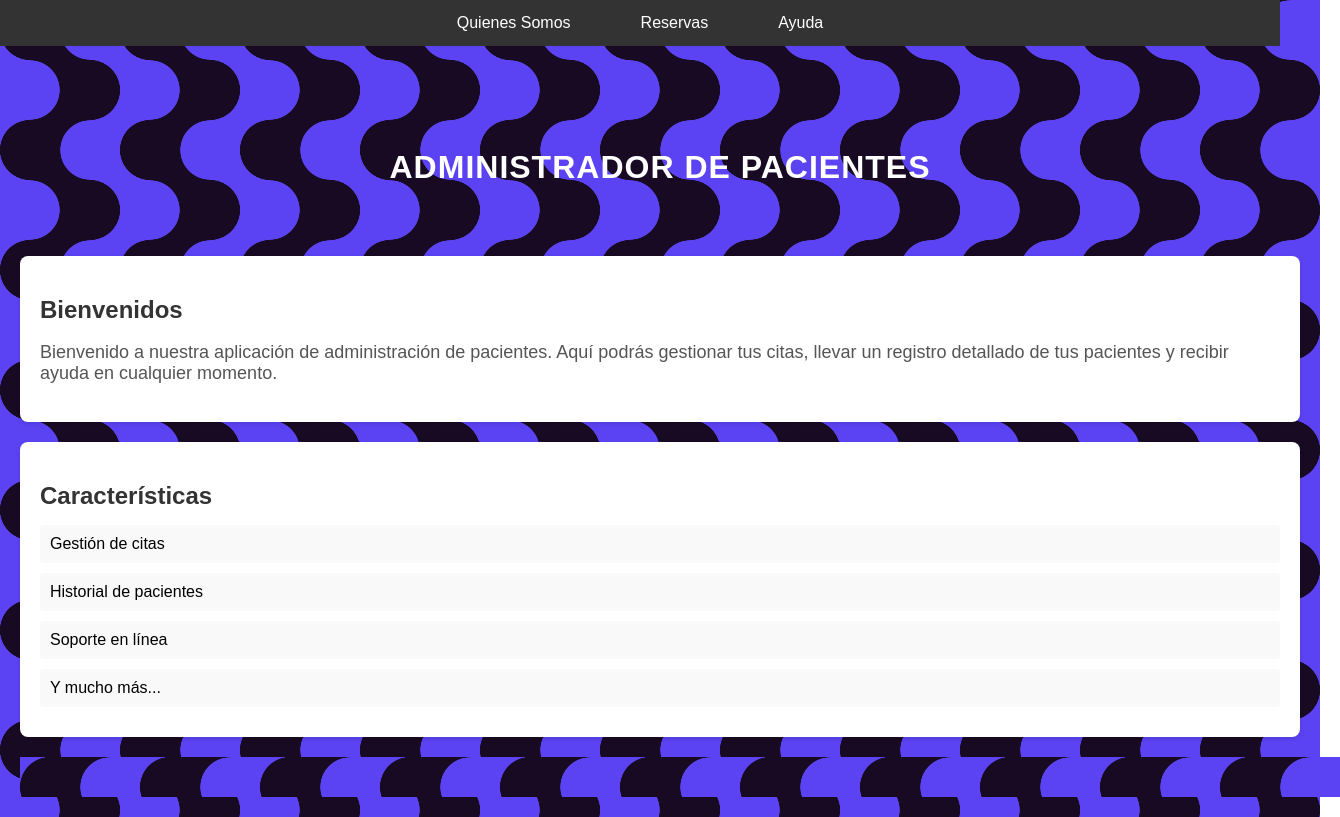
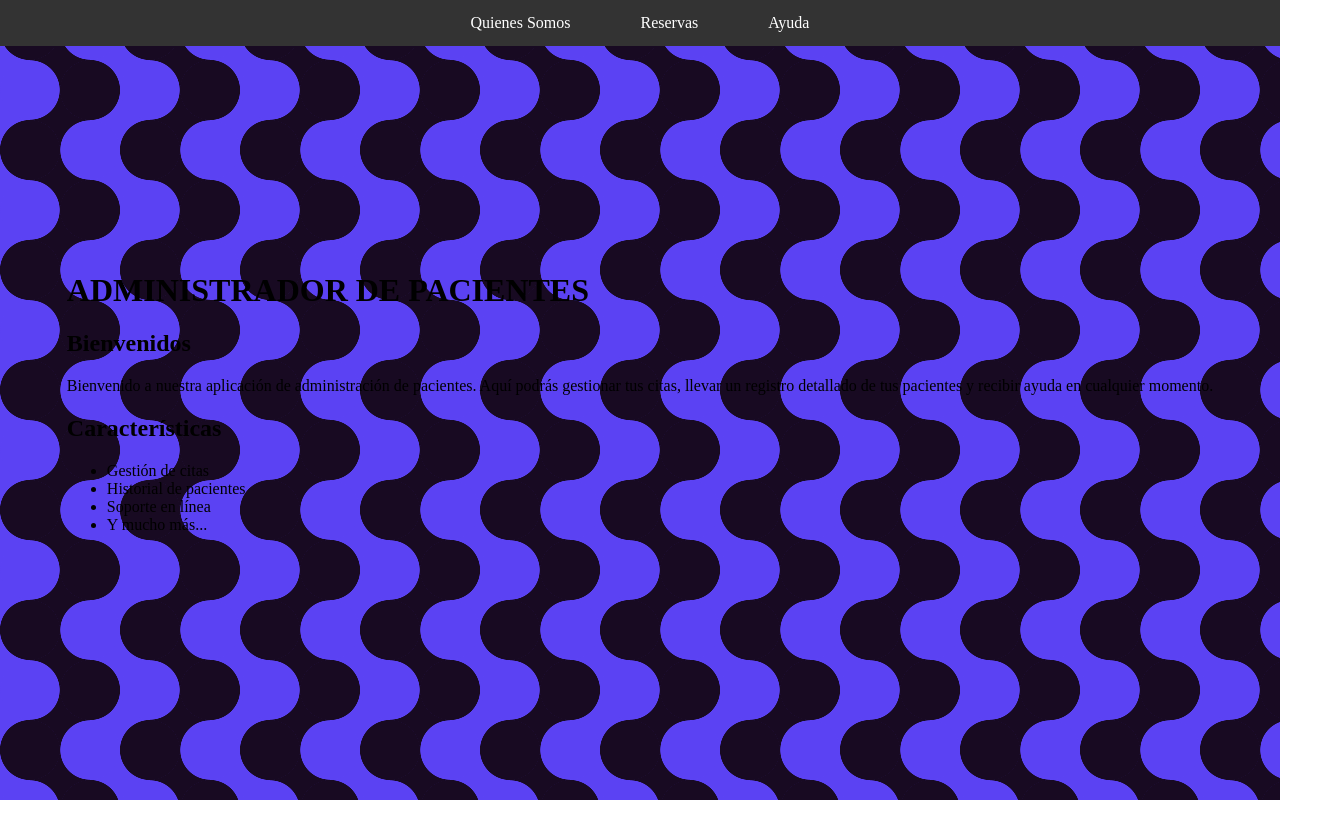
Before and after one commit to LaraFarina/gestordecitas-rb-f, a Next.js app: page / in a window 1280 px wide. Shown: the whole page, 1340 px wide, since content can reach past the window. Built offline with nearby package versions, Linux system fonts and the light colour scheme.

Commit message:
Hacer todo el css

```diff
--- a/src/app/contacto/page.js
+++ b/src/app/contacto/page.js
@@ -24,7 +24,6 @@ export default function Contacto() {
   };
 
   return (
-    <Layout>
     <div className="container">
       <h1>Necesito ayuda</h1>
       <form onSubmit={handleSubmit}>
@@ -54,6 +53,6 @@ export default function Contacto() {
         <button type="submit">Enviar</button>
       </form>
     </div>
-    </Layout>
+
   );
 }
--- a/src/app/contacto/style.css
+++ /dev/null
@@ -1,70 +0,0 @@
-/* Estilos generales del contenedor del formulario */
-.container {
-    display: flex;
-    justify-content: center;
-    align-items: center;
-    flex-direction: column;
-    min-height: 100vh;
-    background-color: #f0f4f8;
-    padding: 20px;
-}
-
-/* Estilos del formulario */
-.container form {
-    background-color: #ffffff;
-    border-radius: 8px;
-    box-shadow: 0 4px 8px rgba(0, 0, 0, 0.1);
-    padding: 20px;
-    max-width: 600px;
-    width: 100%;
-    margin: 20px;
-    display: flex;
-    flex-direction: column;
-    align-items: stretch; /* Alinea los campos del formulario a lo largo del ancho del formulario */
-}
-
-/* Estilo del título */
-.container h1 {
-    font-size: 2rem;
-    margin-bottom: 20px;
-    color: #fafafa;
-    text-align: center;
-}
-
-/* Estilo de los campos del formulario */
-.container input,
-.container textarea {
-    width: 100%;
-    padding: 10px;
-    margin-bottom: 15px;
-    border: 1px solid #ddd;
-    border-radius: 5px;
-    box-sizing: border-box;
-}
-
-.container textarea {
-    resize: vertical; /* Permite cambiar el tamaño verticalmente */
-}
-
-/* Estilo del botón de enviar */
-.container button {
-    background-color: #4a90e2;
-    color: white;
-    border: none;
-    border-radius: 5px;
-    padding: 10px 20px;
-    cursor: pointer;
-    font-size: 1rem;
-    transition: background-color 0.3s, transform 0.2s;
-    margin-top: 10px; /* Añadido margen superior para separar del resto de los campos */
-    align-self: center; /* Centra el botón dentro del formulario */
-}
-
-.container button:hover {
-    background-color: #357abd;
-    transform: scale(1.05);
-}
-
-.container button:focus {
-    outline: none;
-}
--- a/src/app/globals.css
+++ /dev/null
@@ -1,107 +0,0 @@
-:root {
-  --max-width: 1100px;
-  --border-radius: 12px;
-  --font-mono: ui-monospace, Menlo, Monaco, "Cascadia Mono", "Segoe UI Mono",
-    "Roboto Mono", "Oxygen Mono", "Ubuntu Monospace", "Source Code Pro",
-    "Fira Mono", "Droid Sans Mono", "Courier New", monospace;
-
-  --foreground-rgb: 0, 0, 0;
-  --background-start-rgb: 214, 219, 220;
-  --background-end-rgb: 255, 255, 255;
-
-  --primary-glow: conic-gradient(
-    from 180deg at 50% 50%,
-    #16abff33 0deg,
-    #0885ff33 55deg,
-    #54d6ff33 120deg,
-    #0071ff33 160deg,
-    transparent 360deg
-  );
-  --secondary-glow: radial-gradient(
-    rgba(255, 255, 255, 1),
-    rgba(255, 255, 255, 0)
-  );
-
-  --tile-start-rgb: 239, 245, 249;
-  --tile-end-rgb: 228, 232, 233;
-  --tile-border: conic-gradient(
-    #00000080,
-    #00000040,
-    #00000030,
-    #00000020,
-    #00000010,
-    #00000010,
-    #00000080
-  );
-
-  --callout-rgb: 238, 240, 241;
-  --callout-border-rgb: 172, 175, 176;
-  --card-rgb: 180, 185, 188;
-  --card-border-rgb: 131, 134, 135;
-}
-
-@media (prefers-color-scheme: dark) {
-  :root {
-    --foreground-rgb: 255, 255, 255;
-    --background-start-rgb: 0, 0, 0;
-    --background-end-rgb: 0, 0, 0;
-
-    --primary-glow: radial-gradient(rgba(1, 65, 255, 0.4), rgba(1, 65, 255, 0));
-    --secondary-glow: linear-gradient(
-      to bottom right,
-      rgba(1, 65, 255, 0),
-      rgba(1, 65, 255, 0),
-      rgba(1, 65, 255, 0.3)
-    );
-
-    --tile-start-rgb: 2, 13, 46;
-    --tile-end-rgb: 2, 5, 19;
-    --tile-border: conic-gradient(
-      #ffffff80,
-      #ffffff40,
-      #ffffff30,
-      #ffffff20,
-      #ffffff10,
-      #ffffff10,
-      #ffffff80
-    );
-
-    --callout-rgb: 20, 20, 20;
-    --callout-border-rgb: 108, 108, 108;
-    --card-rgb: 100, 100, 100;
-    --card-border-rgb: 200, 200, 200;
-  }
-}
-
-* {
-  box-sizing: border-box;
-  padding: 0;
-  margin: 0;
-}
-
-html,
-body {
-  max-width: 100vw;
-  overflow-x: hidden;
-}
-
-body {
-  color: rgb(var(--foreground-rgb));
-  background: linear-gradient(
-      to bottom,
-      transparent,
-      rgb(var(--background-end-rgb))
-    )
-    rgb(var(--background-start-rgb));
-}
-
-a {
-  color: inherit;
-  text-decoration: none;
-}
-
-@media (prefers-color-scheme: dark) {
-  html {
-    color-scheme: dark;
-  }
-}
--- a/src/app/quienes-somos/style.css
+++ /dev/null
@@ -1,110 +0,0 @@
-/* Estilos para el contenedor */
-.container {
-    width: 100%;
-    height: 100%; /* Usa 100vh para asegurar que el contenedor ocupa toda la altura de la ventana */
-    margin: 0; /* Elimina el margen por defecto para asegurar que ocupa toda la página */
-    display: flex;
-    flex-direction: column;
-    align-items: center;
-    justify-content: center;
-    --s: 60px;
-    --c1: #180a22;
-    --c2: #5b42f3;
-    --_g: radial-gradient(
-      25% 25% at 25% 25%,
-      var(--c1) 99%,
-      rgba(0, 0, 0, 0) 101%
-    );
-    background: var(--_g) var(--s) var(--s) / calc(2 * var(--s))
-        calc(2 * var(--s)),
-      var(--_g) 0 0 / calc(2 * var(--s)) calc(2 * var(--s)),
-      radial-gradient(50% 50%, var(--c2) 98%, rgba(0, 0, 0, 0)) 0 0 / var(--s)
-        var(--s),
-      repeating-conic-gradient(var(--c2) 0 50%, var(--c1) 0 100%)
-        calc(0.5 * var(--s)) 0 / calc(2 * var(--s)) var(--s);
-}
-
-/* Estilos para el formulario */
-.container form {
-    background-color: #ffffff;
-    border-radius: 8px;
-    box-shadow: 0 4px 8px rgba(0, 0, 0, 0.1);
-    padding: 20px;
-    max-width: 600px;
-    width: 100%;
-    margin: 20px;
-    display: flex;
-    flex-direction: column;
-    align-items: stretch;
-}
-
-/* Estilo del título */
-.container h1 {
-    font-size: 2rem;
-    margin-bottom: 20px;
-    color: #333;
-    text-align: center;
-}
-
-/* Estilo de los campos del formulario */
-.container input,
-.container textarea {
-    width: 100%;
-    padding: 10px;
-    margin-bottom: 15px;
-    border: 1px solid #ddd;
-    border-radius: 5px;
-    box-sizing: border-box;
-}
-
-.container textarea {
-    resize: vertical; /* Permite cambiar el tamaño verticalmente */
-}
-
-/* Estilo del botón de enviar */
-.container button {
-    background-color: #4a90e2;
-    color: white;
-    border: none;
-    border-radius: 5px;
-    padding: 10px 20px;
-    cursor: pointer;
-    font-size: 1rem;
-    transition: background-color 0.3s, transform 0.2s;
-    margin-top: 10px; /* Añadido margen superior para separar del resto de los campos */
-    align-self: center; /* Centra el botón dentro del formulario */
-}
-
-.container button:hover {
-    background-color: #357abd;
-    transform: scale(1.05);
-}
-
-.container button:focus {
-    outline: none;
-}
-
-/* Estilo para el contenido de texto */
-.container h2,
-.container p {
-    background-color: #ffffff; /* Fondo blanco para el texto */
-    border-radius: 8px; /* Bordes redondeados */
-    box-shadow: 0 4px 8px rgba(0, 0, 0, 0.1); /* Sombra suave */
-    padding: 20px; /* Espacio alrededor del texto */
-    margin: 20px; /* Margen alrededor del bloque */
-    max-width: 600px; /* Ancho máximo del bloque */
-    width: 100%; /* Ancho completo del contenedor padre */
-    color: #333; /* Color del texto */
-    text-align: center; /* Centra el texto dentro del bloque */
-}
-
-/* Si deseas aplicar el estilo a todos los textos dentro del contenedor */
-.container h2 {
-    font-size: 2rem;
-    margin-bottom: 20px;
-}
-
-.container p {
-    color: #555;
-    margin: 5px 0;
-}
--- a/src/app/reservas/page.js
+++ b/src/app/reservas/page.js
@@ -25,13 +25,13 @@ export default function Reservas() {
   };
 
   return (
-    <Layout>
+
     <div className="container">
       <div className="contenido">
         <Formulario agregarCita={agregarCita} />
         <Listado citas={citas} eliminarCita={eliminarCita} />
       </div>
     </div>
-    </Layout>
+
   );
 }
--- a/src/app/reservas/style.css
+++ b/src/app/reservas/style.css
@@ -1,152 +1,87 @@
-/* styles.css */
+/* Estilo general para el contenedor principal */
+.container {
+    display: flex;
+    justify-content: center;
+    width:100%;
+    margin: 30px;
+    align-items: center;
+    min-height: 100vh; /* Asegura que el contenedor ocupe al menos el alto de la ventana */
+    padding: 20px;
+  }
 
-/* Estilos para el componente Listado */
-.listado {
-    background-color: #ffffff;
-    border-radius: 8px;
-    box-shadow: 0 4px 8px rgba(0, 0, 0, 0.1);
+  /* Estilo para el contenido dentro del contenedor */
+  .contenido {
+    max-width: 800px;
+    width: 100%;
+    background-color: #ffffff; /* Fondo blanco para el área de contenido */
+    border-radius: 8px; /* Bordes redondeados para un diseño más suave */
+    box-shadow: 0 4px 8px rgba(0, 0, 0, 0.1); /* Sombra sutil para darle profundidad */
     padding: 20px;
-    max-width: 600px;
-    width: 100%;
-    margin: 20px;
+    box-sizing: border-box; /* Incluye padding y border en el cálculo del width */
+  }
+
+  /* Estilo para el formulario */
+  form {
     display: flex;
     flex-direction: column;
-    align-items: stretch; /* Alinea los campos del formulario a lo largo del ancho del formulario */
+    margin-bottom: 20px;
   }
 
-.listado h2 {
-    font-size: 2rem;
-    margin-bottom: 20px;
-    color: #333;
-    text-align: center;
+  /* Estilo para los inputs del formulario */
+  input[type="text"], input[type="date"], input[type="number"], input[type="time"], textarea {
+    padding: 10px;
+    margin-bottom: 10px;
+    border: 1px solid #ddd;
+    border-radius: 4px;
+    font-size: 16px;
   }
 
-.listado ul {
+  /* Estilo para el botón de enviar del formulario */
+  button {
+    padding: 10px 20px;
+    background-color: #007bff; /* Color de fondo azul */
+    color: #ffffff; /* Texto blanco */
+    border: none;
+    border-radius: 4px;
+    cursor: pointer;
+    font-size: 16px;
+    transition: background-color 0.3s ease;
+  }
+
+  button:hover {
+    background-color: #0056b3; /* Color de fondo azul oscuro en hover */
+  }
+
+  /* Estilo para la lista de citas */
+  .listado {
     list-style: none;
     padding: 0;
     margin: 0;
   }
 
+  /* Estilo para cada elemento de la lista */
   .listado li {
     background-color: #f9f9f9;
     border: 1px solid #ddd;
-    border-radius: 8px;
+    border-radius: 4px;
     padding: 15px;
-    margin-bottom: 15px;
+    margin-bottom: 10px;
     display: flex;
-    flex-direction: column; /* Organiza los elementos verticalmente */
-    align-items: flex-start; /* Alinea el contenido al principio del contenedor */
-    transition: background-color 0.3s, transform 0.3s;
+    justify-content: space-between;
+    align-items: center;
   }
 
-.listado li:hover {
-    background-color: #e0e0e0;
-    transform: scale(1.02);
+  /* Estilo para el botón de eliminar en la lista */
+  .listado button.eliminar {
+    background-color: #dc3545; /* Color de fondo rojo */
+    border: none;
+    color: #ffffff; /* Texto blanco */
+    padding: 5px 10px;
+    border-radius: 4px;
+    cursor: pointer;
+    font-size: 14px;
   }
 
-.listado p {
-    margin: 5px 0;
-    color: #555;
+  .listado button.eliminar:hover {
+    background-color: #c82333; /* Color de fondo rojo oscuro en hover */
   }
-
-.listado strong {
-    color: #333;
-}
-
-.listado button {
-    background-color: #ff6b6b;
-    color: white;
-    border: none;
-    border-radius: 5px;
-    padding: 10px 15px;
-    cursor: pointer;
-    font-size: 1rem;
-    align-self: center; /* Alinea el botón al centro del contenedor li */
-    transition: background-color 0.3s, transform 0.2s;
-}
-
-.listado button:hover {
-    background-color: #ff4b4b;
-    transform: scale(1.05);
-}
-
-.listado button:focus {
-    outline: none;
-}
-
-/* Estilos para el componente Formulario */
-.formulario-container {
-    display: flex;
-    justify-content: center;
-    align-items: center;
-    flex-direction: column;
-    min-height: 100vh;
-    background-color: #f0f4f8;
-    padding: 20px;
-}
-
-.formulario {
-    background-color: #ffffff;
-    border-radius: 8px;
-    box-shadow: 0 4px 8px rgba(0, 0, 0, 0.1);
-    padding: 20px;
-    max-width: 600px;
-    width: 100%;
-    margin: 20px;
-    display: flex;
-    flex-direction: column;
-    align-items: stretch; /* Alinea los campos del formulario a lo largo del ancho del formulario */
-}
-
-/* Estilo de los campos de formulario */
-.formulario label {
-    display: block;
-    font-weight: bold;
-    margin-bottom: 8px;
-    color: #333;
-}
-
-.formulario input,
-.formulario textarea {
-    width: 100%;
-    padding: 10px;
-    margin-bottom: 15px;
-    border: 1px solid #ddd;
-    border-radius: 5px;
-    box-sizing: border-box;
-}
-
-.formulario textarea {
-    resize: vertical; /* Permite cambiar el tamaño verticalmente */
-}
-
-/* Estilo del botón de submit */
-.formulario button {
-    background-color: #4a90e2;
-    color: white;
-    border: none;
-    border-radius: 5px;
-    padding: 10px 20px;
-    cursor: pointer;
-    font-size: 1rem;
-    transition: background-color 0.3s, transform 0.2s;
-    margin-top: 10px; /* Añadido margen superior para separar del resto de los campos */
-    align-self: center; /* Centra el botón dentro del formulario */
-}
-
-.formulario button:hover {
-    background-color: #357abd;
-    transform: scale(1.05);
-}
-
-.formulario button:focus {
-    outline: none;
-}
-
-/* Estilo del mensaje de error */
-.error-message {
-    color: #ff6b6b;
-    font-weight: bold;
-    margin-bottom: 15px;
-    text-align: center; /* Centra el mensaje de error */
-}
--- a/src/app/styles/App.css
+++ b/src/app/styles/App.css
@@ -1,18 +1,12 @@
-/* App.css */
-
-/* Estilos generales */
-body {
-  font-family: Arial, sans-serif;
-  margin: 0;
-  padding: 0;
+/* Estilos para el contenedor */
+body{
   width: 100%;
-  height: 100%;
-
-}
-
-.container {
-  width: 100%;
-  height: 100%;
+  height: 100vh; /* Usa 100vh para asegurar que el contenedor ocupa toda la altura de la ventana */
+  margin: 0; /* Elimina el margen por defecto para asegurar que ocupa toda la página */
+  display: flex;
+  flex-direction: column;
+  align-items: center;
+  justify-content: center;
   --s: 60px;
   --c1: #180a22;
   --c2: #5b42f3;
@@ -29,123 +23,3 @@ body {
     repeating-conic-gradient(var(--c2) 0 50%, var(--c1) 0 100%)
       calc(0.5 * var(--s)) 0 / calc(2 * var(--s)) var(--s);
 }
-
-
-.container {
-  max-width: 100%;
-  margin: 0 auto;
-  padding: 20px;
-  position: relative; /* Ensure the .container::before pseudo-element is positioned correctly */
-}
-
-/* Estilos para la navbar */
-nav {
-  width: 100%;
-  background-color: #333;
-  position: fixed;
-  top: 0;
-  left: 0;
-  z-index: 1000;
-}
-
-nav ul {
-  list-style: none;
-  padding: 0;
-  margin: 0;
-  display: flex;
-  justify-content: center;
-}
-
-nav li {
-  margin: 0 15px; /* Espacio entre los elementos */
-}
-
-nav a {
-  color: white;
-  text-decoration: none;
-  padding: 14px 20px;
-  display: block;
-}
-
-nav a:hover {
-  background-color: #575757;
-  border-radius: 4px;
-}
-
-/* Otros estilos existentes */
-.header {
-  padding-top: 60px; /* Espacio para la navbar fija */
-}
-
-.adm {
-  color: white;
-  padding: 3rem 0;
-  text-align: center;
-  text-transform: uppercase;
-  letter-spacing: 1px;
-}
-
-/* Estilos para el contenido principal */
-.main-content {
-  margin-top: 20px;
-}
-
-.welcome {
-  display: flex;
-  justify-content: space-between;
-  background-color: #fff;
-  padding: 20px;
-  border-radius: 8px;
-  box-shadow: 0 2px 4px rgba(0, 0, 0, 0.1);
-  margin-bottom: 20px;
-}
-
-.welcome-text {
-  flex: 1;
-}
-
-.welcome-image {
-  width: 200px;
-  height: 150px;
-  background-color: #000;
-  margin-left: 20px;
-  border-radius: 8px;
-}
-
-.welcome h2 {
-  font-size: 24px;
-  margin-bottom: 15px;
-  color: #333;
-}
-
-.welcome p {
-  font-size: 18px;
-  color: #555;
-}
-
-.features {
-  background-color: #fff;
-  padding: 20px;
-  border-radius: 8px;
-  box-shadow: 0 2px 4px rgba(0, 0, 0, 0.1);
-  margin-bottom: 20px;
-}
-
-.features h2 {
-  font-size: 24px;
-  margin-bottom: 15px;
-  color: #333;
-}
-
-.features ul {
-  list-style: none;
-  padding: 0;
-  margin: 0;
-}
-
-.features li {
-  background-color: #f9f9f9;
-  padding: 10px;
-  border-radius: 4px;
-  margin-bottom: 10px;
-}
```
Also changed, not shown: src/app/quienes-somos/page.js (+5 -5 lines). Lines whose indentation alone changed are shown as unchanged.
